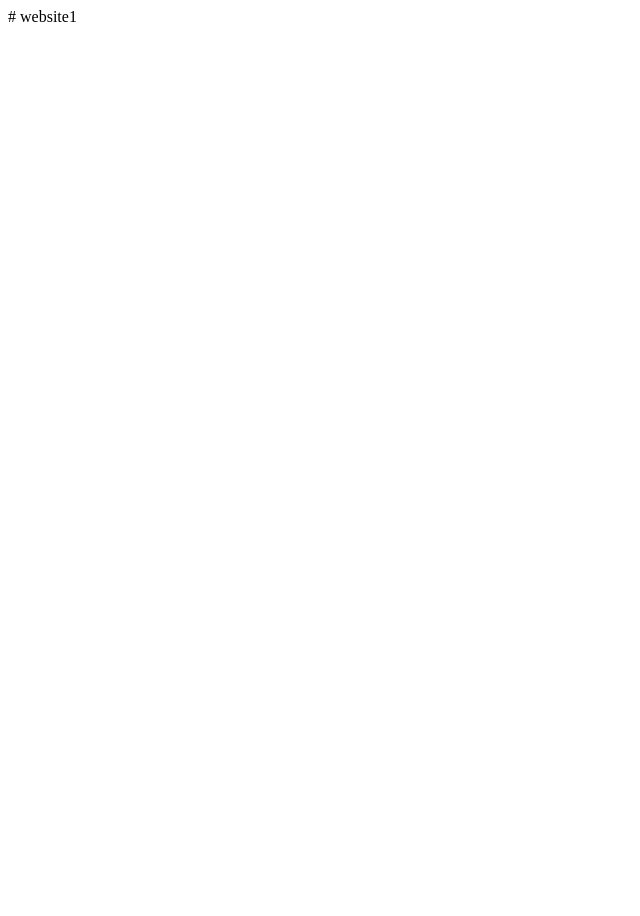
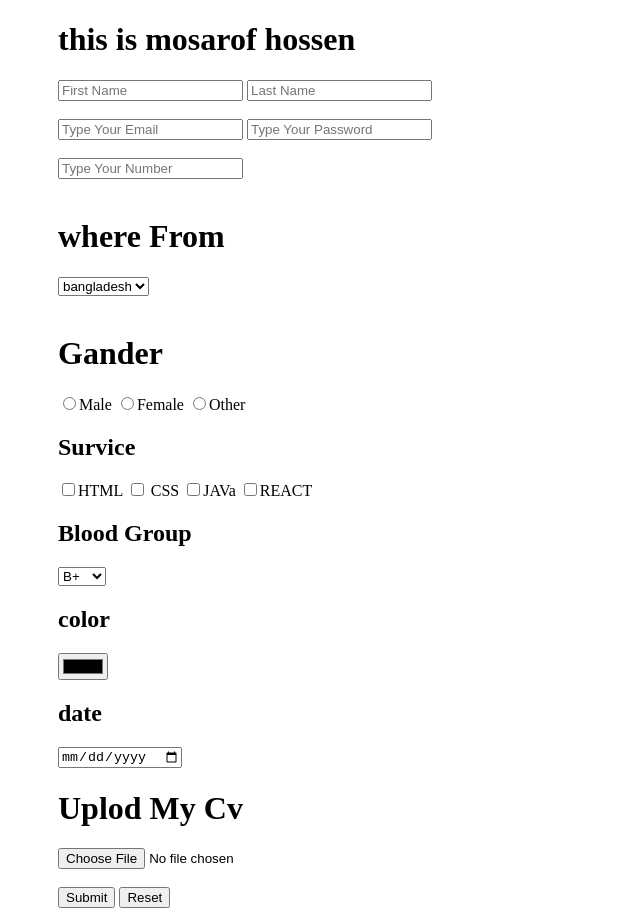
Before and after one commit to Mosarof-pro/website1, a plain HTML site: page index.html in a window 1280 px wide. Shown: the whole page, without its empty margins (0-640 px from the left). Before the commit the page ends 800 px from the top, so only its background shows below. Drawn offline with Linux system fonts and the light colour scheme.

Commit message:
first commit

```diff
--- a/index.html
+++ b/index.html
@@ -1 +1,53 @@
-# website1
+<!DOCTYPE html>
+<html lang="en">
+<head>
+    <meta charset="UTF-8">
+    <meta name="viewport" content="width=device-width, initial-scale=1.0">
+    <title>practice work</title>
+</head>
+<body>
+    <h1  style="margin-left: 50px;">this is mosarof hossen </h1>
+
+
+    <form action="#" style="margin-left: 50px;">
+        <input type="name" placeholder="First Name">
+        <input type="text" placeholder="Last Name"><br><br>
+        <input type="email" placeholder="Type Your Email">
+        <input type="password" placeholder="Type Your Password"><br><br>
+        <input type="tel" placeholder="Type Your Number"><br><br>
+       <h1>where From</h1>
+        <select name="" id="">
+            <option value="">bangladesh</option>
+            <option value="">india</option>
+            <option value="">pakishthan</option>
+            <option value="">island</option>
+        </select>
+        <br><br>
+       <h1>Gander</h1>
+        <input type="radio" name="gander">Male
+        <input type="radio" name="gander">Female
+        <input type="radio" name="gander">Other
+        <h2>Survice</h2>
+        <input type="checkbox">HTML
+        <input type="checkbox"> CSS
+        <input type="checkbox">JAVa
+        <input type="checkbox">REACT
+        <h2>Blood Group </h2>
+        <select name="" id="">
+            <option value="">B+</option>
+            <option value="">AB+</option>
+            <option value="">O+</option>
+            <option value="">A+</option>
+        </select>
+        <h2>color</h2>
+        <input type="color">
+        <h2>date</h2>
+        <input type="date">
+        <h1>Uplod My Cv</h1>
+        <input type="file"><br><br>
+        <input type="submit">
+        <input type="reset">
+
+    </form>
+</body>
+</html>
```
